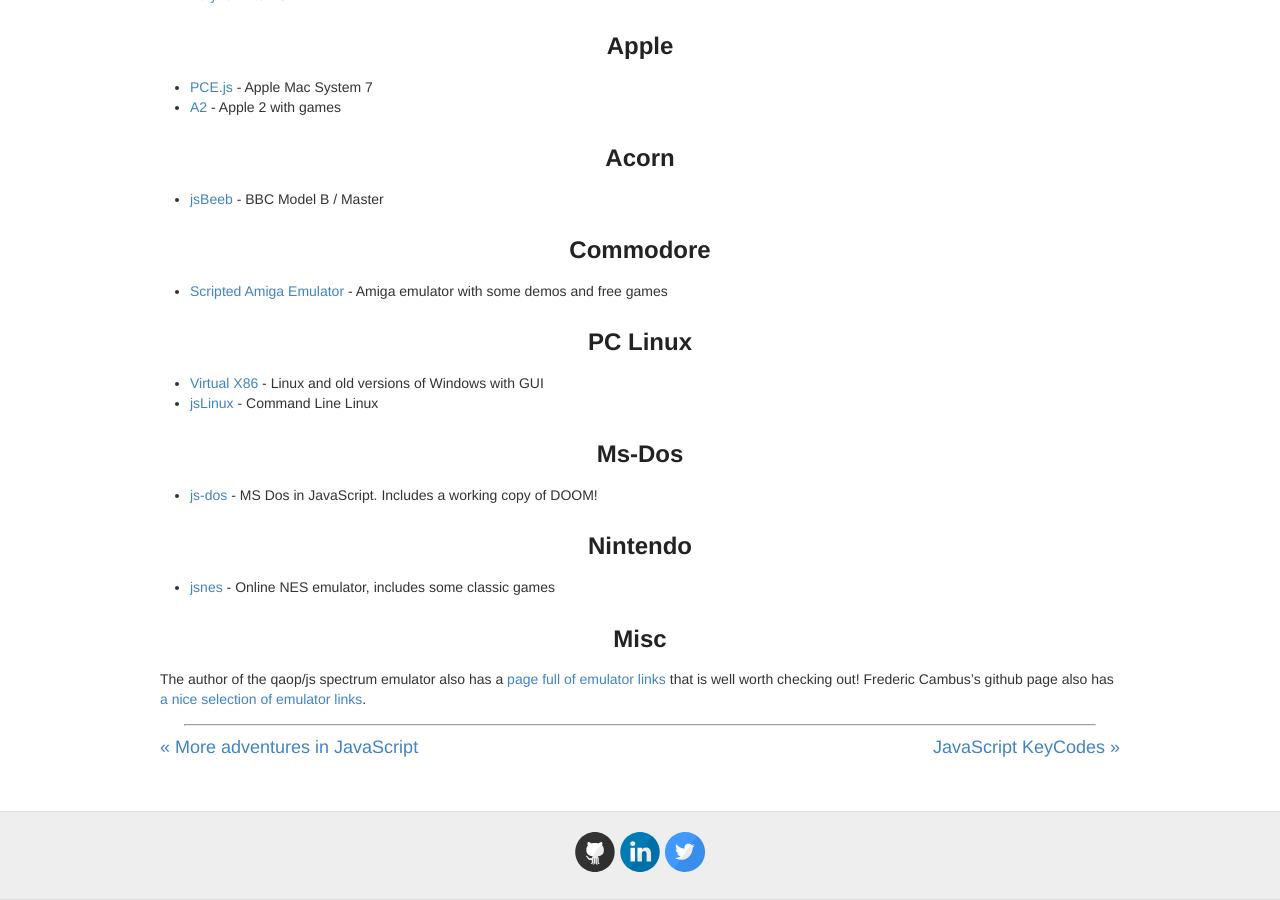
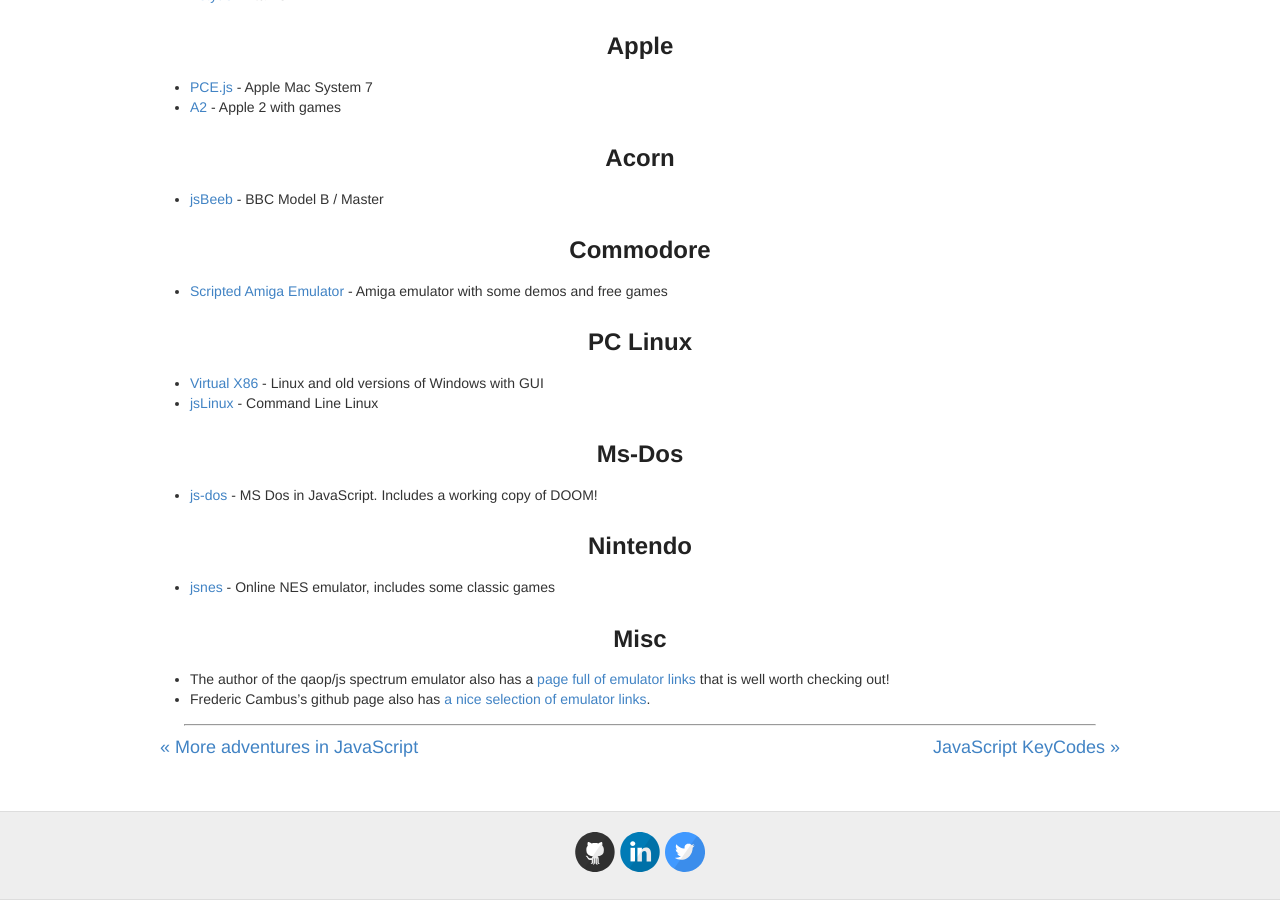
Before and after one commit to YorkshireKev/kevssite.com-jekyll-version, a Jekyll site: the page built from _posts/2015-04-18-emulators-written-in-javascript.md, in a window 1280 px wide and 900 px high, scrolled down 590 px. Built offline with Jekyll 4.4.1, drawn with Linux system fonts in a browser that asks for light colours.

Commit message:
Fix formatting on emu lists

```diff
--- a/_posts/2015-04-18-emulators-written-in-javascript.md
+++ b/_posts/2015-04-18-emulators-written-in-javascript.md
@@ -42,5 +42,5 @@
  - [jsnes](https://fir.sh/projects/jsnes/) - Online NES emulator, includes some classic games
 
 ## Misc ##
-The author of the qaop/js spectrum emulator also has a [page full of emulator links](http://torinak.com/qaop/links) that is well worth checking out!
-Frederic Cambus's github page also has [a nice selection of emulator links](https://github.com/fcambus/jsemu).
+ - The author of the qaop/js spectrum emulator also has a [page full of emulator links](http://torinak.com/qaop/links) that is well worth checking out!
+ - Frederic Cambus's github page also has [a nice selection of emulator links](https://github.com/fcambus/jsemu).
```
